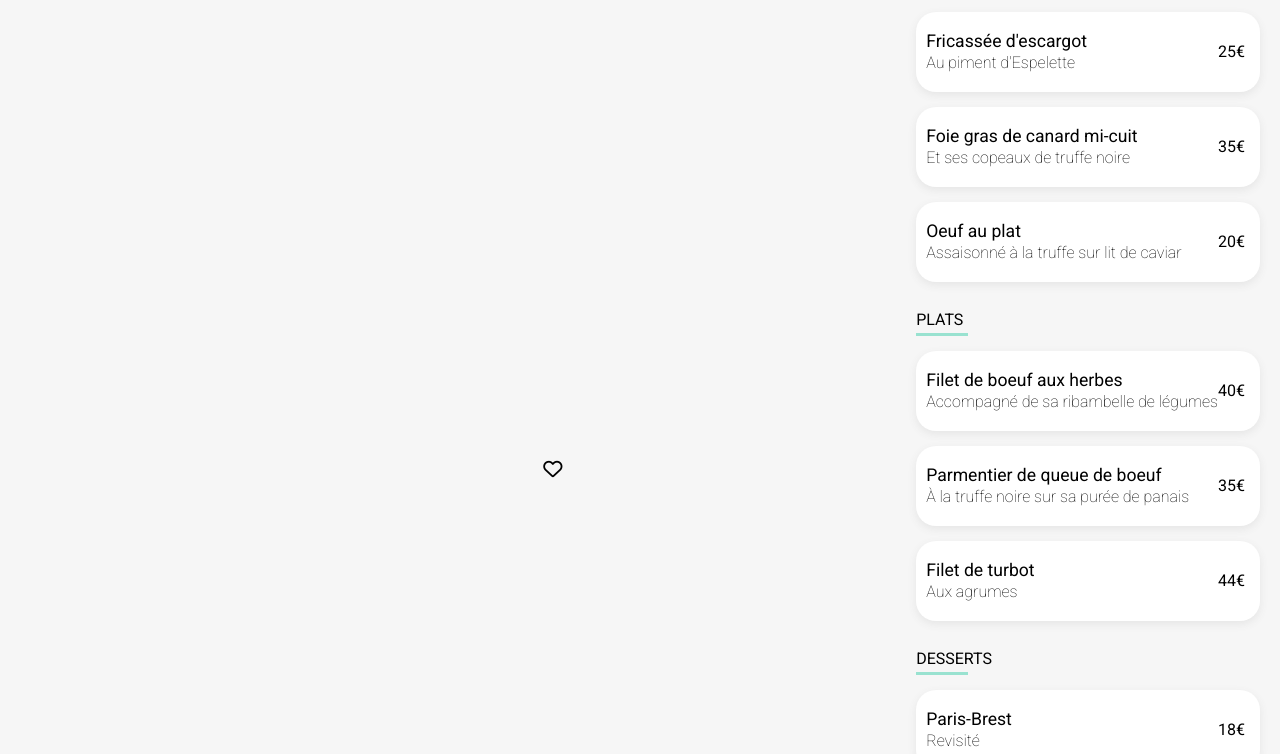
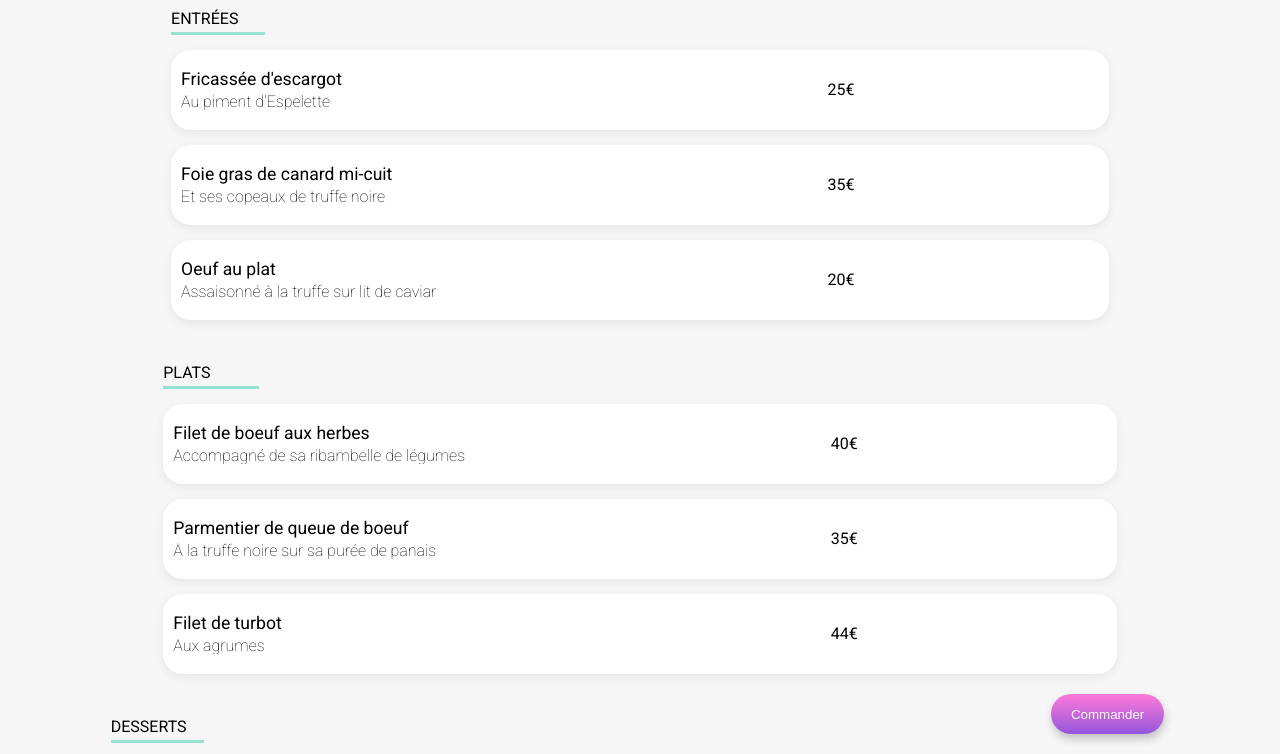
Before and after one commit to Nalem14/BucailleThommy_3_23032021, a website built with webpack: page pages/la_palette_du_gout.html in a window 1280 px wide. Shown: the part 357-1111 px from the top of the page. Built offline with nearby package versions, Linux system fonts and the light colour scheme; a web font is replaced by a local one.

Commit message:
Checkbox and button fixe

```diff
--- a/assets/css/menus.css
+++ b/assets/css/menus.css
@@ -67,7 +67,9 @@ html, body {
   margin: 5px;
   color: #FFF;
   transition-duration: 200ms;
-  background: linear-gradient(0deg, #9356DC 0%, #FF79DA 100%); }
+  background: linear-gradient(0deg, #9356DC 0%, #FF79DA 100%);
+  border: none;
+  cursor: pointer; }
 
 footer {
   background-color: #353535;
@@ -134,6 +136,11 @@ main #menu {
   display: flex;
   flex-wrap: wrap;
   justify-content: space-between; }
+  main #menu form {
+    display: flex;
+    flex-wrap: wrap;
+    flex-basis: 100%;
+    justify-content: center; }
   main #menu h1 {
     font-family: Shrikhand, arial, sans-serif;
     font-size: 1.4em;
@@ -150,13 +157,16 @@ main #menu {
       font-size: 1.2em; }
   main #menu section {
     padding: 0;
-    margin-top: 30px; }
+    margin-top: 30px;
+    display: flex;
+    flex-wrap: wrap; }
     main #menu section h2 {
+      flex-basis: 100%;
       text-transform: uppercase; }
       main #menu section h2::after {
         content: "";
         display: flex;
-        width: 15%;
+        width: 10%;
         height: 3px;
         background-color: #99E2D0;
         margin-top: 5px;
@@ -166,29 +176,62 @@ main #menu {
       border-radius: 20px;
       margin-bottom: 15px;
       display: flex;
+      flex-direction: row;
+      flex: 1 0 100%;
       justify-content: space-between;
       align-items: center;
       height: 80px;
       box-shadow: 0px 3px 8px #e5e5e5; }
-      main #menu section article div:first-child {
-        margin-left: 10px;
-        white-space: nowrap;
-        text-overflow: ellipsis; }
-        main #menu section article div:first-child h3 {
+      main #menu section article > div:first-child {
+        display: flex;
+        flex-basis: 70%;
+        max-width: 70%;
+        flex-direction: column;
+        justify-content: center;
+        height: 100%; }
+        main #menu section article > div:first-child h3 {
           font-weight: bold 100;
-          font-size: 1.1em; }
-        main #menu section article div:first-child p {
+          font-size: 1.1em;
+          margin-left: 10px; }
+        main #menu section article > div:first-child p {
+          margin-left: 10px;
           margin-top: 5px;
           font-weight: 100;
-          font-size: 16px; }
-      main #menu section article div:last-child {
-        margin-right: 15px;
+          font-size: 16px;
+          text-overflow: ellipsis;
+          overflow: hidden;
+          white-space: nowrap; }
+      main #menu section article > div:last-child {
         display: flex;
-        justify-content: space-between; }
-        main #menu section article div:last-child span {
-          height: 100%;
-          margin-bottom: auto; }
-        main #menu section article div:last-child div {
-          display: none; }
-      main #menu section article:hover div:last-child div {
-        display: flex; }
+        justify-content: center;
+        flex-basis: 30%;
+        height: 100%; }
+        main #menu section article > div:last-child span {
+          display: flex;
+          align-items: center;
+          margin-right: 20px; }
+        main #menu section article > div:last-child div {
+          display: flex;
+          flex: 1; }
+          main #menu section article > div:last-child div input[type=checkbox] {
+            display: none; }
+            main #menu section article > div:last-child div input[type=checkbox]:checked + label {
+              opacity: 1;
+              background-color: #5dd1b5;
+              height: 100%;
+              flex: 1 0 100%; }
+          main #menu section article > div:last-child div label {
+            transition-duration: 200ms;
+            display: flex;
+            opacity: 0;
+            color: #FFF;
+            font-size: 24px;
+            background-color: #99E2D0;
+            border-radius: 0 20px 20px 0;
+            align-items: center;
+            justify-content: center;
+            flex: 0 0 0%; }
+      main #menu section article:hover div:last-child div input[type=checkbox] + label {
+        transition-duration: 400ms;
+        opacity: 1;
+        flex: 1 0 100%; }
--- a/assets/scss/components/_buttons.scss
+++ b/assets/scss/components/_buttons.scss
@@ -11,4 +11,6 @@
     color: #FFF;
     transition-duration: 200ms;
     background: linear-gradient(0deg, $color-primary 0%, $color-secondary 100%);
+    border: none;
+    cursor: pointer;
 }
--- a/assets/scss/menu.scss
+++ b/assets/scss/menu.scss
@@ -44,6 +44,13 @@ main {
         flex-wrap: wrap;
         justify-content: space-between;
 
+        form {
+            display: flex;
+            flex-wrap: wrap;
+            flex-basis: 100%;
+            justify-content: center;
+        }
+
         h1 {
             font-family: Shrikhand, arial, sans-serif;
             font-size: 1.4em;
@@ -68,17 +75,22 @@ main {
         section {
             padding: 0;
             margin-top: 30px;
+            display: flex;
+            flex-wrap: wrap;
+
             h2 {
+                flex-basis: 100%;
+                text-transform: uppercase;
+
                 &::after {
                     content: "";
                     display: flex;
-                    width: 15%;
+                    width: 10%;
                     height: 3px;
                     background-color: $color-tertiary;
                     margin-top: 5px;
                     margin-bottom: 15px;
                 }
-                text-transform: uppercase;
             }
 
             // Each cards
@@ -87,50 +99,95 @@ main {
                 border-radius: 20px;
                 margin-bottom: 15px;
                 display: flex;
+                flex-direction: row;
+                flex: 1 0 100%;
                 justify-content: space-between;
                 align-items: center;
                 height: 80px;
                 box-shadow: 0px 3px 8px #e5e5e5;
 
                 // Left section
-                div:first-child {
-                    margin-left: 10px;
-                    white-space: nowrap;
-                    text-overflow: ellipsis;
+                > div:first-child {
+                    display: flex;
+                    flex-basis: 70%;
+                    max-width: 70%;
+                    flex-direction: column;
+                    justify-content: center;
+                    height: 100%;
 
                     h3 {
                         font-weight: bold 100;
                         font-size: 1.1em;
+                        margin-left: 10px;
                     }
 
                     p {
+                        margin-left: 10px;
                         margin-top: 5px;
                         font-weight: 100;
                         font-size: 16px;
+                        text-overflow: ellipsis;
+                        overflow: hidden;
+                        white-space: nowrap;
                     }
                 }
 
                 // Right section
-                div:last-child {
-                    margin-right: 15px;
+                > div:last-child {
                     display: flex;
-                    justify-content: space-between;
+                    justify-content: center;
+                    flex-basis: 30%;
+                    height: 100%;
 
                     // Price
                     span {
-                        height: 100%;
-                        margin-bottom: auto;
+                        display: flex;
+                        align-items: center;
+                        margin-right: 20px;
                     }
 
-                    // Checkbox
+                    // Checkbox container
                     div {
-                        display: none;
+                        display: flex;
+                        flex: 1;
+
+                        input[type=checkbox] {
+                            display: none;
+
+                            &:checked + label {
+                                opacity: 1;
+                                background-color: darken($color-tertiary, 15%);
+                                height: 100%;
+                                flex: 1 0 100%;
+                            }
+                        }
+
+                        label {
+                            transition-duration: 200ms;
+                            display: flex;
+                            opacity: 0;
+                            color: #FFF;
+                            font-size: 24px;
+                            background-color: $color-tertiary;
+                            border-radius: 0 20px 20px 0;
+                            align-items: center;
+                            justify-content: center;
+                            flex: 0 0 0%;
+                        }
                     }
                 }
 
+                // Card:hover
                 &:hover {
+
+                    // Checkbox container
                     div:last-child div {
-                        display: flex;
+
+                        input[type=checkbox] + label {
+                            transition-duration: 400ms;
+                            opacity: 1;
+                            flex: 1 0 100%;
+                        }
                     }
                 }
             }
--- a/pages/la_palette_du_gout.html
+++ b/pages/la_palette_du_gout.html
@@ -53,7 +53,8 @@
               <div>
                 <span>25€</span>
                 <div>
-                  <input type="checkbox" name="check-menu-starter" />
+                  <input type="checkbox" id="check-menu-starter-1" name="check-menu-starter" />
+                  <label for="check-menu-starter-1"><i class="fas fa-check-circle"></i></label>
                 </div>
               </div>
             </article>
@@ -67,7 +68,8 @@
               <div>
                 <span>35€</span>
                 <div>
-                  <input type="checkbox" name="check-menu-starter" />
+                  <input type="checkbox" id="check-menu-starter-2" name="check-menu-starter" />
+                  <label for="check-menu-starter-2"><i class="fas fa-check-circle"></i></label>
                 </div>
               </div>
             </article>
@@ -81,7 +83,8 @@
               <div>
                 <span>20€</span>
                 <div>
-                  <input type="checkbox" name="check-menu-starter" />
+                  <input type="checkbox" id="check-menu-starter-3" name="check-menu-starter" />
+                  <label for="check-menu-starter-3"><i class="fas fa-check-circle"></i></label>
                 </div>
               </div>
             </article>
@@ -100,7 +103,8 @@
               <div>
                 <span>40€</span>
                 <div>
-                  <input type="checkbox" name="check-menu-dish" />
+                  <input type="checkbox" id="check-menu-dish-1" name="check-menu-dish" />
+                  <label for="check-menu-dish-1"><i class="fas fa-check-circle"></i></label>
                 </div>
               </div>
             </article>
@@ -114,7 +118,8 @@
               <div>
                 <span>35€</span>
                 <div>
-                  <input type="checkbox" name="check-menu-dish" />
+                  <input type="checkbox" id="check-menu-dish-2" name="check-menu-dish" />
+                  <label for="check-menu-dish-2"><i class="fas fa-check-circle"></i></label>
                 </div>
               </div>
             </article>
@@ -128,7 +133,8 @@
               <div>
                 <span>44€</span>
                 <div>
-                  <input type="checkbox" name="check-menu-dish" />
+                  <input type="checkbox" id="check-menu-dish-3" name="check-menu-dish" />
+                  <label for="check-menu-dish-3"><i class="fas fa-check-circle"></i></label>
                 </div>
               </div>
             </article>
@@ -147,7 +153,8 @@
               <div>
                 <span>18€</span>
                 <div>
-                  <input type="checkbox" name="check-menu-dessert" />
+                  <input type="checkbox" id="check-menu-dessert-1" name="check-menu-dessert" />
+                  <label for="check-menu-dessert-1"><i class="fas fa-check-circle"></i></label>
                 </div>
               </div>
             </article>
@@ -161,7 +168,8 @@
               <div>
                 <span>22€</span>
                 <div>
-                  <input type="checkbox" name="check-menu-dessert" />
+                  <input type="checkbox" id="check-menu-dessert-2" name="check-menu-dessert" />
+                  <label for="check-menu-dessert-2"><i class="fas fa-check-circle"></i></label>
                 </div>
               </div>
             </article>
@@ -175,13 +183,14 @@
               <div>
                 <span>23€</span>
                 <div>
-                  <input type="checkbox" name="check-menu-dessert" />
+                  <input type="checkbox" id="check-menu-dessert-3" name="check-menu-dessert" />
+                  <label for="check-menu-dessert-3"><i class="fas fa-check-circle"></i></label>
                 </div>
               </div>
             </article>
           </section>
 
-          <button type="submit">Commander</button>
+          <button type="submit" class="btn">Commander</button>
         </form>
       </section><!--./#menu-->
     </main>
```
Also changed, not shown: assets/css/home.css.
